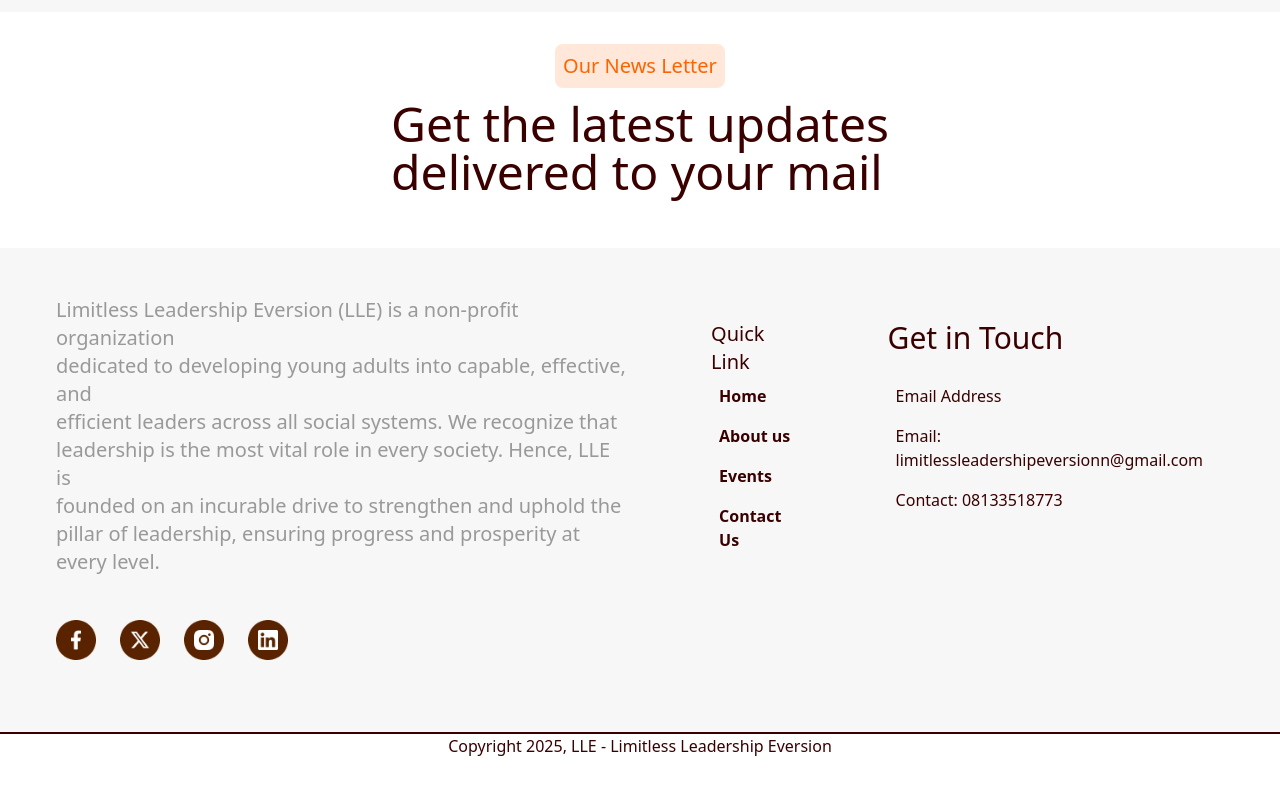
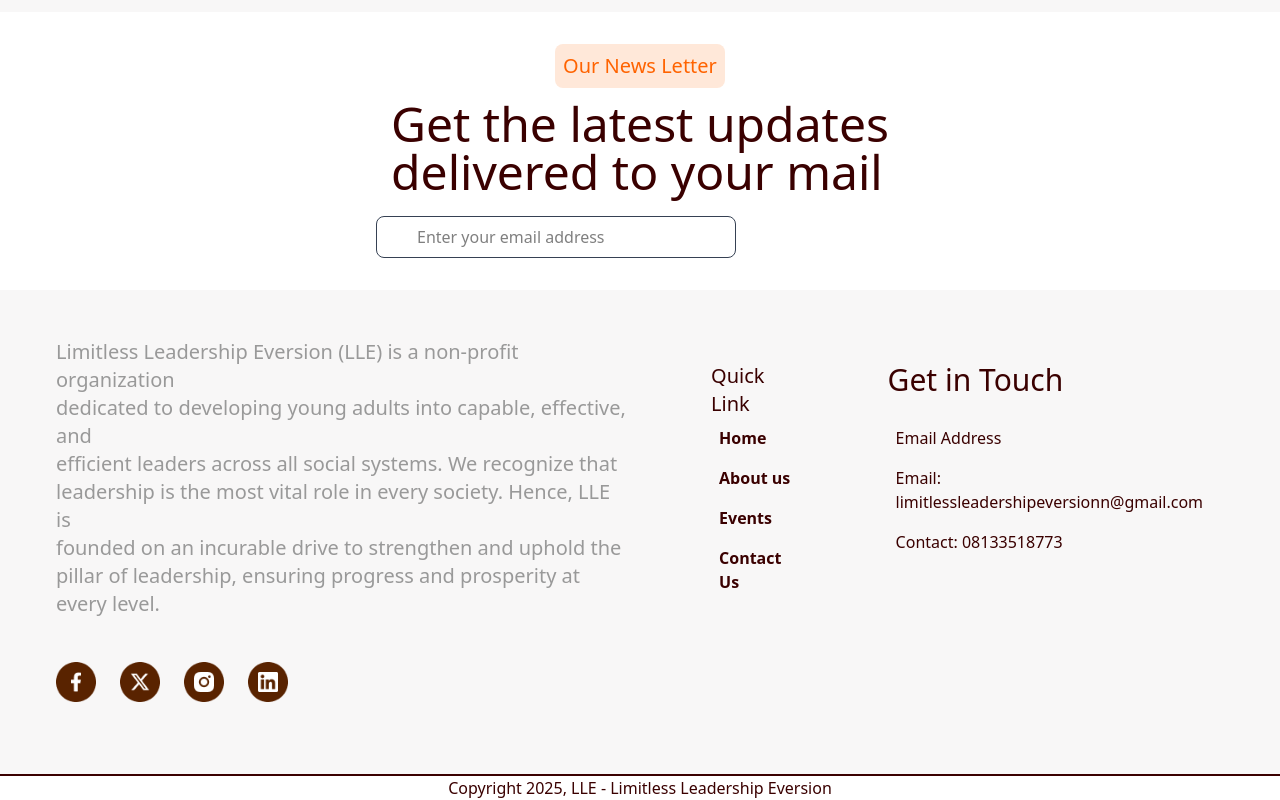
Before and after one commit to Developerfiyin/LLE-website, a React (Vite) app: page / in a window 1280 px wide. Shown: the part 5266-6066 px from the top of the page. Before the commit the page ends 6024 px from the top, so only its background shows below. Built offline with nearby package versions, Linux system fonts and the light colour scheme.

Commit message:
added a div dfor the input and button

```diff
--- a/src/Components/Newsletter.jsx
+++ b/src/Components/Newsletter.jsx
@@ -10,6 +10,11 @@ const Newsletter = () => {
        <h3 className='font-medium text-5xl text-[#3a0000] mx-auto mb-5 '>Get the latest updates <br />
          delivered to your mail</h3>
 
+          <div className='flex'>
+           <input type="text" placeholder='Enter your email address'
+            className='pl-10 pr-3 py-2 w-90 ml-90 border border-gray-700 rounded-lg focus:ring-2 focus:ring-[#ff6300] focus:outline-none' />
+
+          </div>
 
 
            </div>
```
